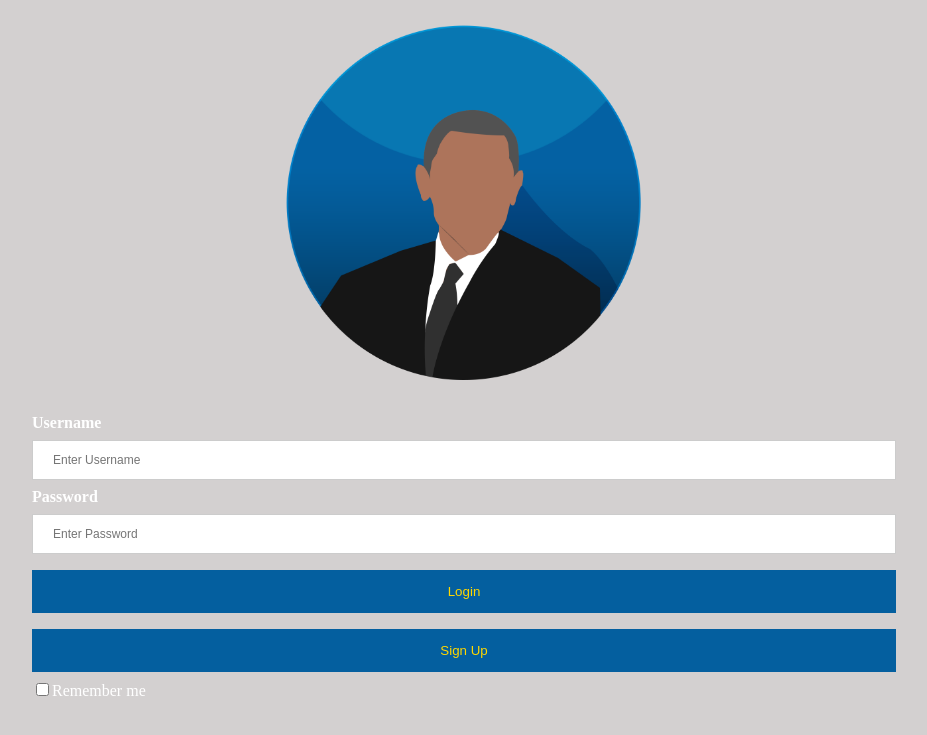
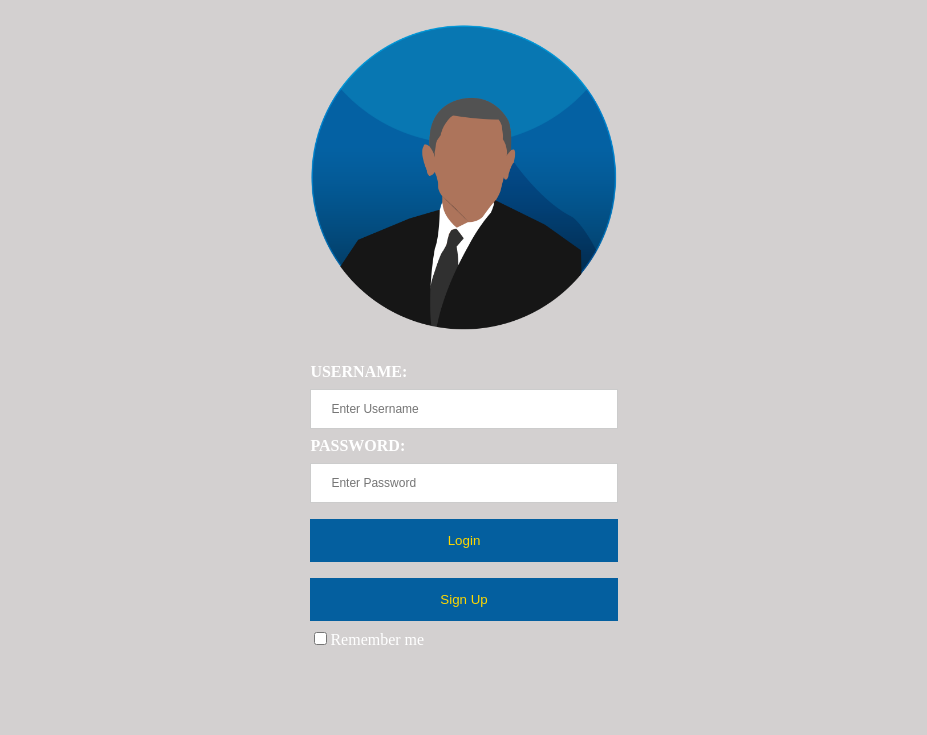
Before and after one commit to vladmihociu/twproject, a PHP site: page / in a window 1280 px wide. Shown: the top 735 px of the page, without its empty margins (176-1103 px from the left). Run offline with PHP 8.4, Linux system fonts and the light colour scheme.

Commit message:
Changed the username and password font

```diff
--- a/index.php
+++ b/index.php
@@ -1,10 +1,11 @@
-<?php
+<?php session_start();
 
 if(isset($_COOKIE['username'])) {
 
 	//header("Location: /php/chat.php");
 	header("Location: /home.html");
 }
+$current_date = date('Y-m-d H:i:s');
 
 ?>
 
@@ -14,19 +15,20 @@ if(isset($_COOKIE['username'])) {
 <head>
 <meta charset="UTF-8">
 <link type="text/css" rel="stylesheet" href="css/style.css" />
+<meta name="viewport" content="width=device-width, initial-scale=1.0">
 <title>Login Page</title>
 </head>
-<body>
+<body class="body_login">
 <form action="php/login.php" method='POST'>
   <div class="imgcontainer">
     <img src="photos/Login.png" alt="Avatar" class="avatar">
   </div>
 
-  <div class="container">
-    <label><b>Username</b></label>
+  <div class="container" style = "width:40%;margin:0 auto;">
+    <label><b>USERNAME:</b></label>
     <input type="text" placeholder="Enter Username" name="username" required>
 	<br>
-    <label><b>Password</b></label>
+    <label><b>PASSWORD:</b></label>
     <input type="password" placeholder="Enter Password" name="password" required>
     <br>
     <button type="submit">Login</button>
```
